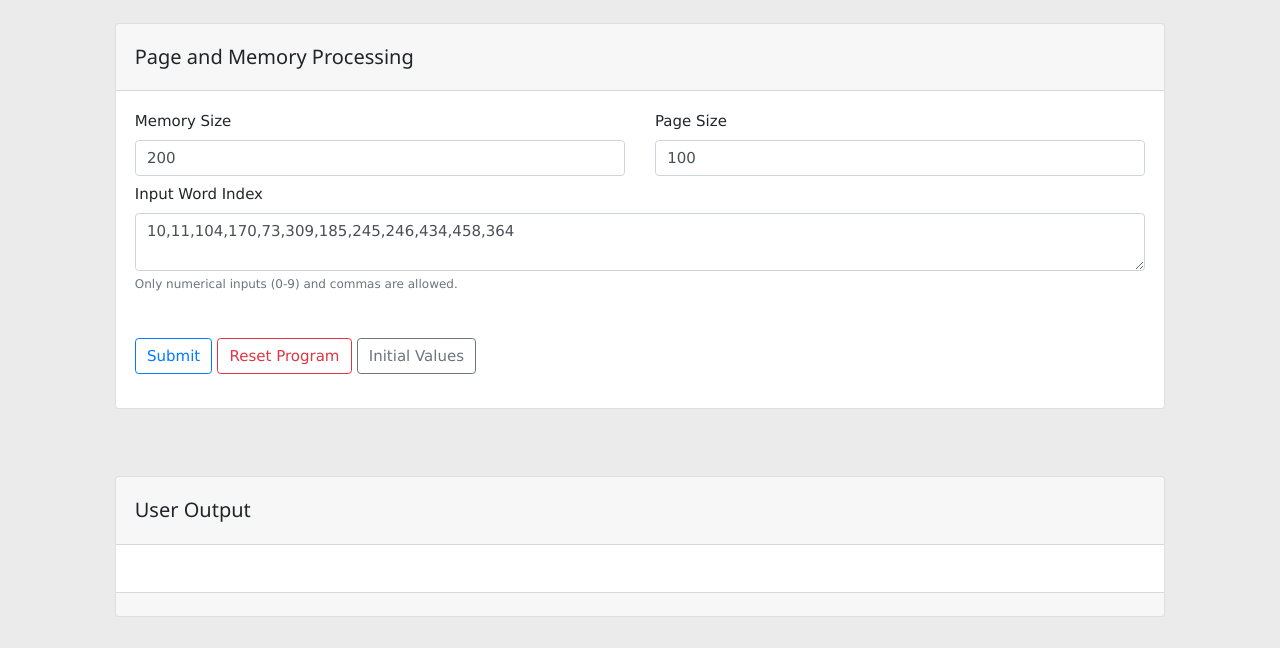
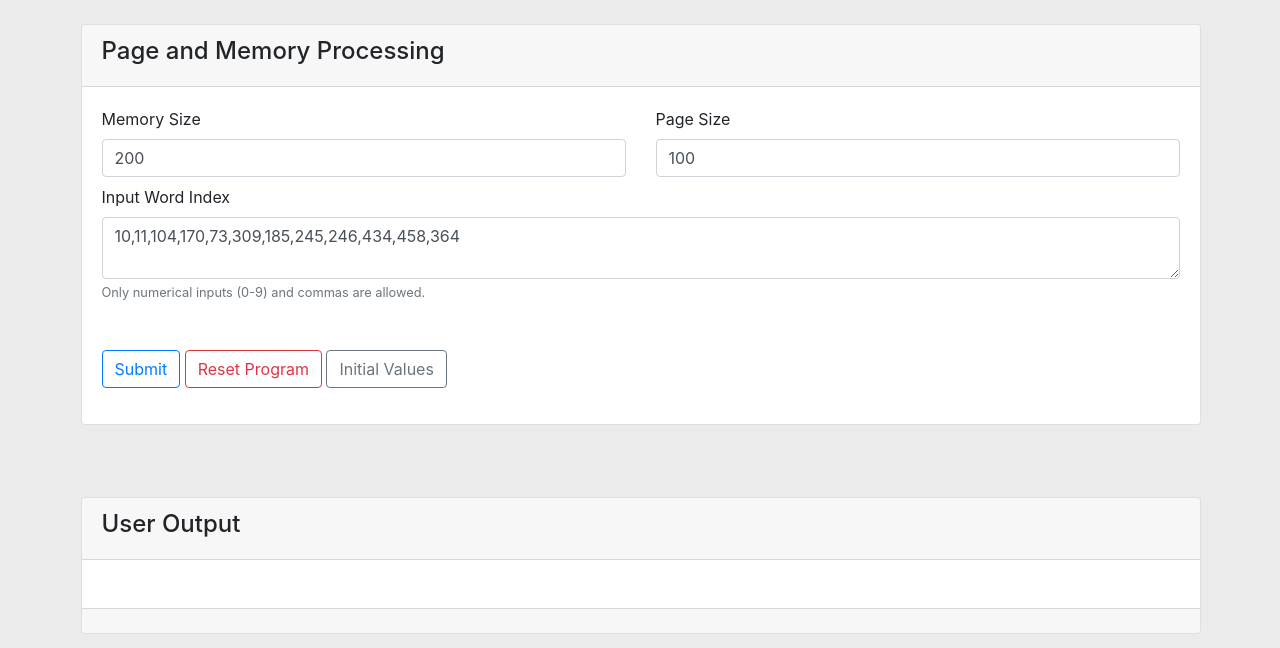
Before and after one commit to matthew-weiberg/operating-systems, a plain HTML site: page index.html in a window 1280 px wide. Drawn offline with Linux system fonts and the light colour scheme.

Commit message:
Add files via upload

```diff
--- a/index.html
+++ b/index.html
@@ -7,8 +7,6 @@
 
         <link rel="stylesheet" href="css/bootstrap.css">
         <link rel="stylesheet" href="css/fontawesome.css">
-        <link rel="stylesheet" href="css/main.css">
-        <link rel="stylesheet" href="css/progress-bar.css">
     </head>
 
     <body style="background-color: rgb(235, 235, 235);">
@@ -58,11 +56,11 @@
                             <h5 id="header1" class="outputDetails"></h5>
                             <div id="wordFound" class="outputDetails"></div>
                         </div>
-                        <div class="col-sm" id="container1">
+                        <div class="col-sm" id="container2">
                             <h5 id="header2" class="outputDetails"></h5>
                             <div id="pageNumber" class="outputDetails"></div>
                         </div>
-                        <div class="col-sm" id="container1">
+                        <div class="col-sm" id="container3">
                             <h5 id="header3" class="outputDetails"></h5>
                             <div id="loadSequence" class="outputDetails"></div>
                         </div>
--- a/js/functions.js
+++ b/js/functions.js
@@ -90,6 +90,7 @@ function initialValues() {
             event.stopPropagation()
           }
 
+
           else if (form.checkValidity() == true) {
             event.preventDefault();
             runProgram();
```
